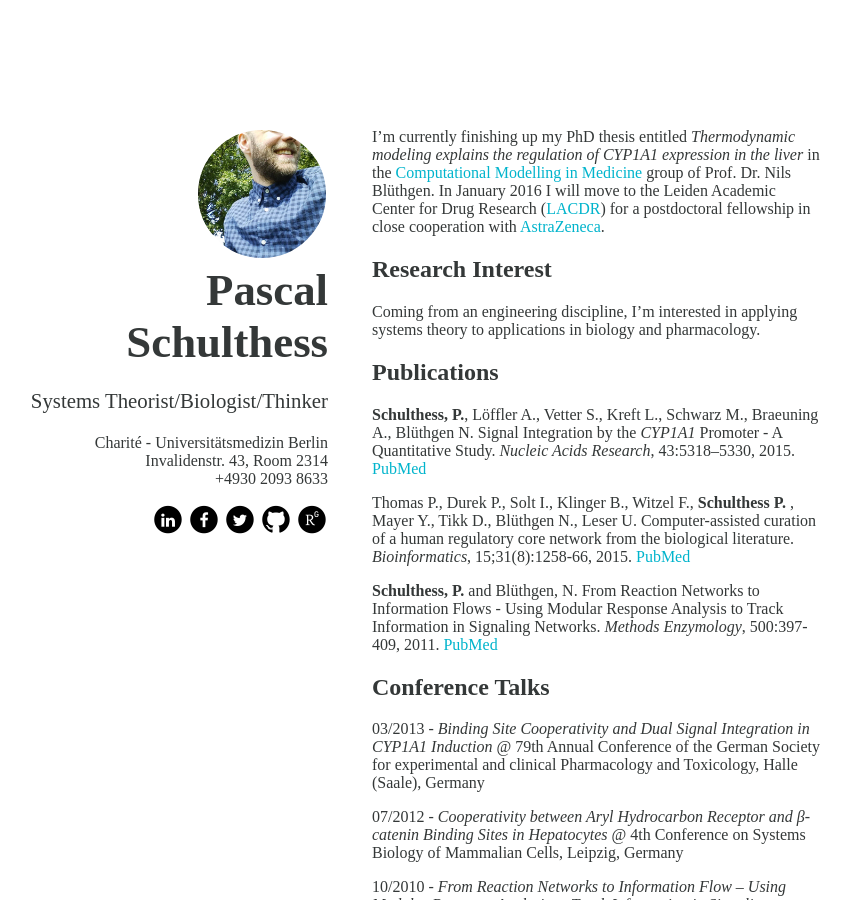
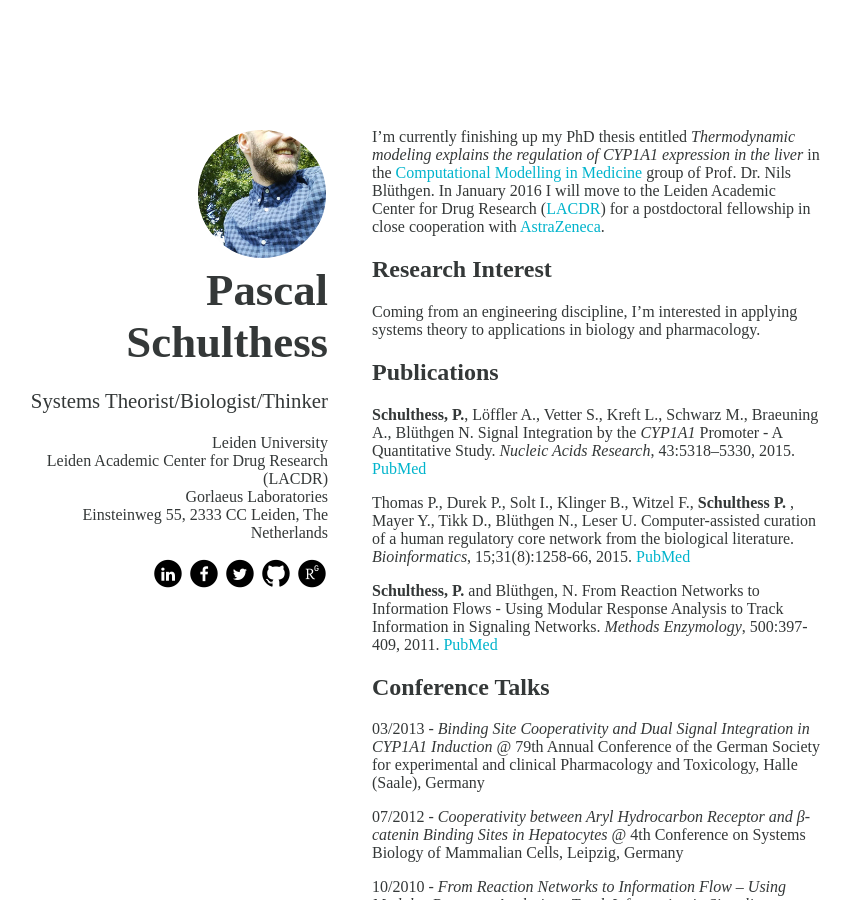
Before and after one commit to pascalschulthess/pascalschulthess.github.io, a Jekyll site: the page built from index.html, in a window 1280 px wide and 900 px high. Shown: the whole window, without its empty margins (312-1163 px from the left). Built offline with Jekyll 4.4.1, drawn with Linux system fonts in a browser that asks for light colours; nearby versions of some CDN libraries; some web fonts are replaced.

Commit message:
Updated adress

```diff
--- a/index.html
+++ b/index.html
@@ -21,7 +21,7 @@
 			</div>
 			{% endif %}
 			<div class="address-container">
-				<p>Charité - Universitätsmedizin Berlin<br>Invalidenstr. 43, Room 2314<br>+4930 2093 8633</p>
+				<p>Leiden University<br>Leiden Academic Center for Drug Research (LACDR)<br>Gorlaeus Laboratories<br>Einsteinweg 55, 2333 CC Leiden, The Netherlands</p>
 			</div>
 			<div class="icon-container">
 				<a href="https://de.linkedin.com/in/pascalschulthess">
```
